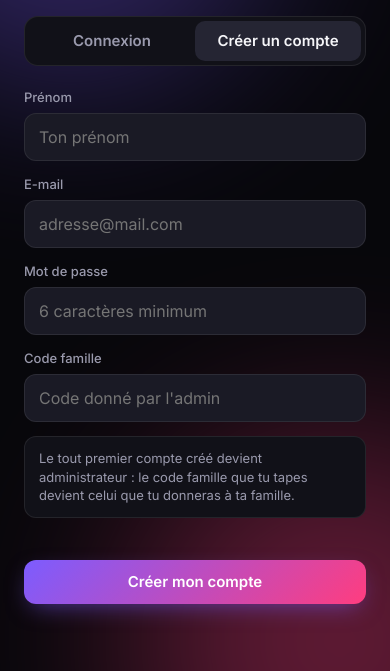
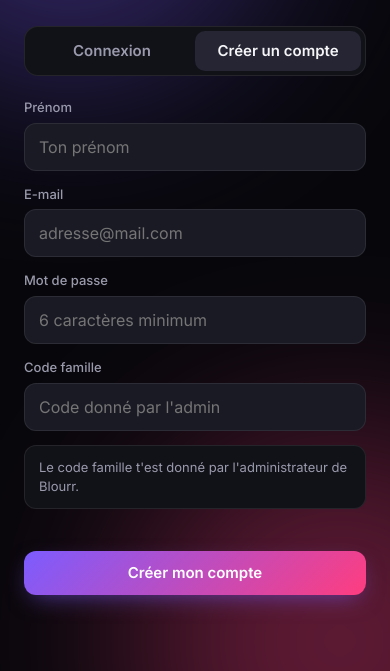
Before and after one commit to ZeynZer/Blourr, a plain HTML site: page index.html in a window 390 px wide. Both pictures are taken after a click on the button "Créer un compte". Shown: the part 173-844 px from the top of the page. Drawn offline with Linux system fonts and the light colour scheme.

Commit message:
Connexion : clavier fiable sur iPhone, texte d'inscription mis à jour
Co-Authored-By: Claude Opus 5.5 <noreply@anthropic.com>
Claude-Session: https://claude.ai/code/session_01B2tg7gGRJymRSLKjLDgSwg

```diff
--- a/css/app.css
+++ b/css/app.css
@@ -524,3 +524,8 @@ pre.code { display: block; padding: 10px; white-space: pre-wrap; margin: 6px 0;
 @keyframes bGlow { 0% { opacity: 0; } 50% { opacity: .9; } 100% { opacity: .5; } }
 @keyframes bDive { 0% { transform: scale(1); opacity: 1; } 70% { opacity: 1; } 100% { transform: scale(22); opacity: 0; } }
 @keyframes ray { 0% { transform: scaleY(0) scaleX(1); opacity: 0; } 25% { transform: scaleY(1) scaleX(1); opacity: .9; } 100% { transform: scaleY(1.6) scaleX(5); opacity: 0; } }
+
+/* Connexion : saisie fiable sur iPhone */
+.auth .input { -webkit-user-select: text; user-select: text; touch-action: manipulation; position: relative; z-index: 2; }
+.auth .field label { cursor: text; }
+.auth::before, .auth::after { pointer-events: none; }
--- a/js/auth.js
+++ b/js/auth.js
@@ -5,15 +5,15 @@ import { unlockAudio } from './intro.js';
 export function authView() {
   let mode = 'login';
   const err = h('div', { class: 'err' });
-  const name = h('input', { class: 'input', placeholder: 'Ton prénom', autocomplete: 'given-name' });
-  const email = h('input', { class: 'input', type: 'email', placeholder: 'adresse@mail.com', autocomplete: 'email', inputmode: 'email', autocapitalize: 'off' });
-  const pass = h('input', { class: 'input', type: 'password', placeholder: '6 caractères minimum', autocomplete: 'current-password' });
-  const code = h('input', { class: 'input', placeholder: 'Code donné par l\'admin', autocapitalize: 'off', autocomplete: 'off' });
+  const name = h('input', { class: 'input', id: 'f-name', placeholder: 'Ton prénom', autocomplete: 'given-name', enterkeyhint: 'next' });
+  const email = h('input', { class: 'input', id: 'f-email', type: 'email', placeholder: 'adresse@mail.com', autocomplete: 'username', inputmode: 'email', autocapitalize: 'off', autocorrect: 'off', spellcheck: false, enterkeyhint: 'next' });
+  const pass = h('input', { class: 'input', id: 'f-pass', type: 'password', placeholder: '6 caractères minimum', autocomplete: 'current-password', enterkeyhint: 'go' });
+  const code = h('input', { class: 'input', id: 'f-code', placeholder: 'Code donné par l\'admin', autocapitalize: 'off', autocorrect: 'off', spellcheck: false, autocomplete: 'off', enterkeyhint: 'go' });
   const btn = h('button', { class: 'btn primary block', type: 'submit' }, 'Se connecter');
 
-  const nameF = h('div', { class: 'field hidden' }, h('label', {}, 'Prénom'), name);
-  const codeF = h('div', { class: 'field hidden' }, h('label', {}, 'Code famille'), code);
-  const hint = h('div', { class: 'hint hidden' }, 'Le tout premier compte créé devient administrateur : le code famille que tu tapes devient celui que tu donneras à ta famille.');
+  const nameF = h('div', { class: 'field hidden' }, h('label', { for: 'f-name' }, 'Prénom'), name);
+  const codeF = h('div', { class: 'field hidden' }, h('label', { for: 'f-code' }, 'Code famille'), code);
+  const hint = h('div', { class: 'hint hidden' }, 'Le code famille t\'est donné par l\'administrateur de Blourr.');
 
   const segL = h('button', { type: 'button', class: 'active', onclick: () => setMode('login') }, 'Connexion');
   const segS = h('button', { type: 'button', onclick: () => setMode('signup') }, 'Créer un compte');
@@ -52,13 +52,20 @@ export function authView() {
   },
   h('div', { class: 'seg' }, segL, segS),
   nameF,
-  h('div', { class: 'field' }, h('label', {}, 'E-mail'), email),
-  h('div', { class: 'field' }, h('label', {}, 'Mot de passe'), pass),
+  h('div', { class: 'field' }, h('label', { for: 'f-email' }, 'E-mail'), email),
+  h('div', { class: 'field' }, h('label', { for: 'f-pass' }, 'Mot de passe'), pass),
   codeF, hint, err, btn);
 
-  return h('div', { class: 'auth' },
+  const view = h('div', { class: 'auth' },
     h('div', { class: 'auth-card' },
       h('h1', { class: 'auth-logo logo-word' }, 'BLOURR'),
       h('p', { class: 'auth-sub' }, 'Les souvenirs et le ciné de la famille'),
       form));
+  view.isAuth = true;
+  // toucher n'importe où dans un champ (libellé compris) donne le focus à la saisie
+  form.addEventListener('click', (e) => {
+    const f = e.target.closest('.field');
+    if (f && e.target.tagName !== 'INPUT') f.querySelector('input')?.focus();
+  });
+  return view;
 }
--- a/js/main.js
+++ b/js/main.js
@@ -73,6 +73,8 @@ function leave() {
   sessionStorage.removeItem('blourr-intro');
   state.session = null; state.profile = null; state.isAdmin = false;
   nav?.remove(); nav = null;
+  // ne pas reconstruire l'écran de connexion s'il est déjà affiché (sinon le clavier se referme)
+  if (current?.isAuth) return;
   mount(authView());
 }
 
```
